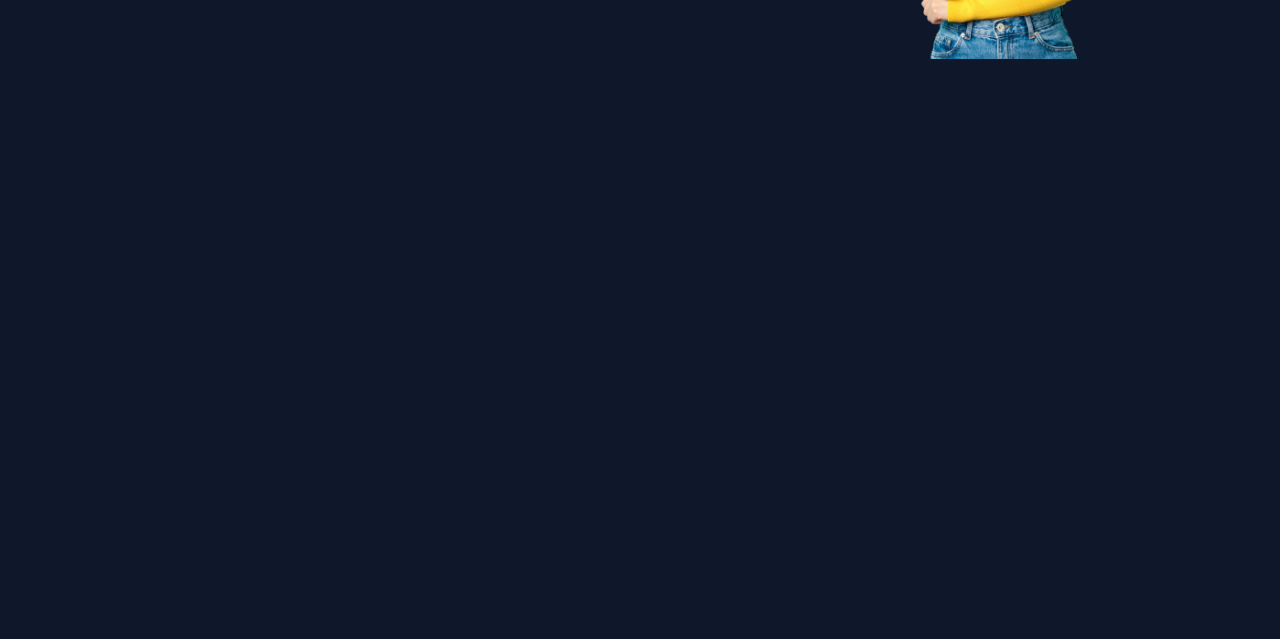
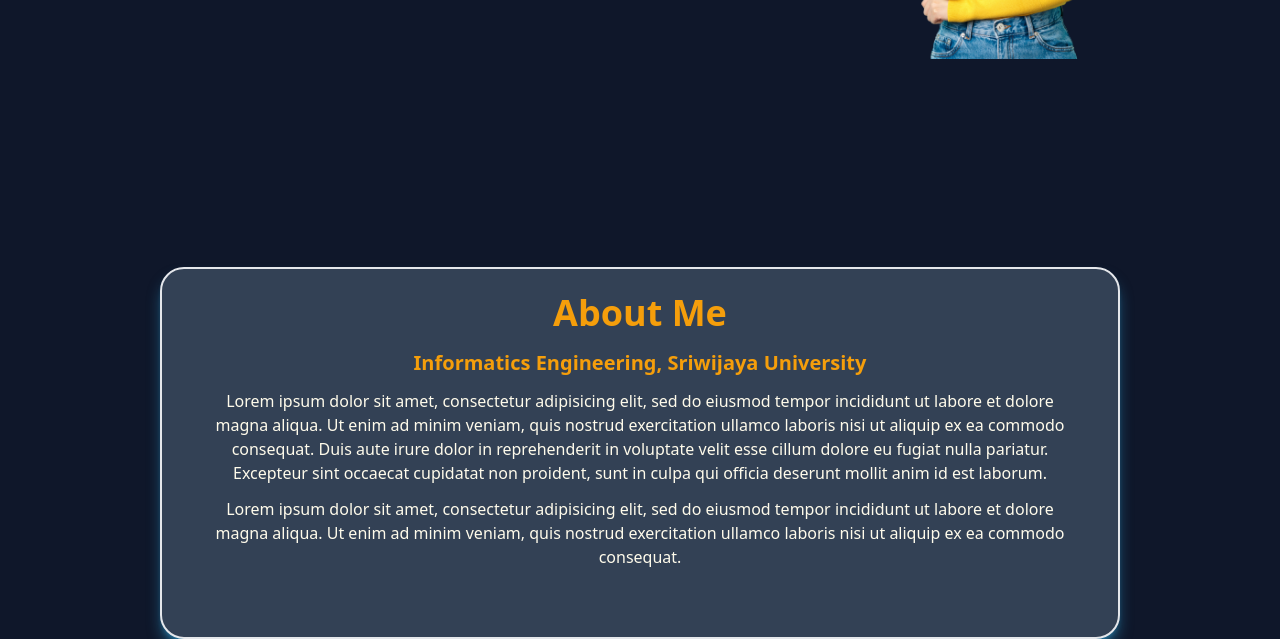
Before and after one commit to karindaamelia/Dummy_Web_Portfolio_Using_Tailwind_CSS, a plain HTML site: page index.html in a window 1280 px wide. Shown: the part 562-1201 px from the top of the page. Before the commit the page ends 800 px from the top, so only its background shows below. Drawn offline with nearby package versions, Linux system fonts and the light colour scheme.

Commit message:
Membuat About Me Section

```diff
--- a/index.html
+++ b/index.html
@@ -82,5 +82,24 @@
     </section>
     <!-- Hero Section End -->
 
+    <!-- About me Start -->
+    <section id="about" class="pt-32">
+        <div class="container text-light">
+            <div class="flex flex-wrap border-2 rounded-3xl bg-slate-700 w-3/4 m-auto shadow-lg shadow-sky-400/50">
+                <div class="w-full self-center px-5 mb-1">
+                    <div class="w-full px-4">
+                        <div class="w-full mx-auto text-center mb-16">
+                            <h2 class="text-3xl font-bold text-primary lg:text-4xl m-auto pt-6">About Me</h2>
+                            <p class="text-primary pt-4 m-auto px-3 font-semibold lg:text-xl">Informatics Engineering, Sriwijaya University</p>
+                            <p class="font-normal text-light m-auto pt-3">Lorem ipsum dolor sit amet, consectetur adipisicing elit, sed do eiusmod tempor incididunt ut labore et dolore magna aliqua. Ut enim ad minim veniam, quis nostrud exercitation ullamco laboris nisi ut aliquip ex ea commodo consequat. Duis aute irure dolor in reprehenderit in voluptate velit esse cillum dolore eu fugiat nulla pariatur. Excepteur sint occaecat cupidatat non proident, sunt in culpa qui officia deserunt mollit anim id est laborum.</p>
+                            <p class="font-normal text-light m-auto pt-3">Lorem ipsum dolor sit amet, consectetur adipisicing elit, sed do eiusmod tempor incididunt ut labore et dolore magna aliqua. Ut enim ad minim veniam, quis nostrud exercitation ullamco laboris nisi ut aliquip ex ea commodo consequat.</p>
+                        </div>
+                    </div>
+                </div>
+            </div>
+        </div>
+    </section>
+    <!-- About me End -->
+
 </body>
 </html>
```
